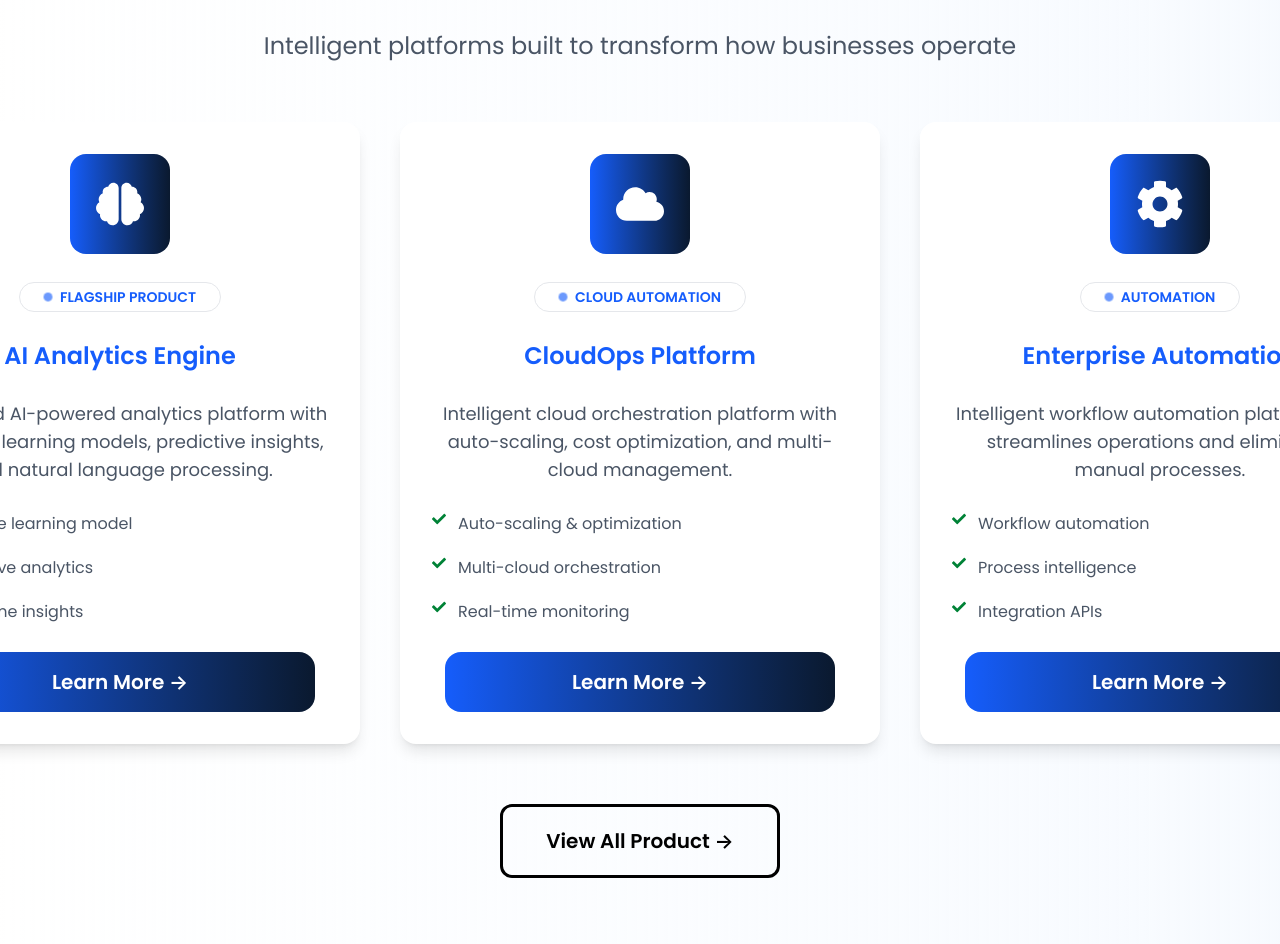
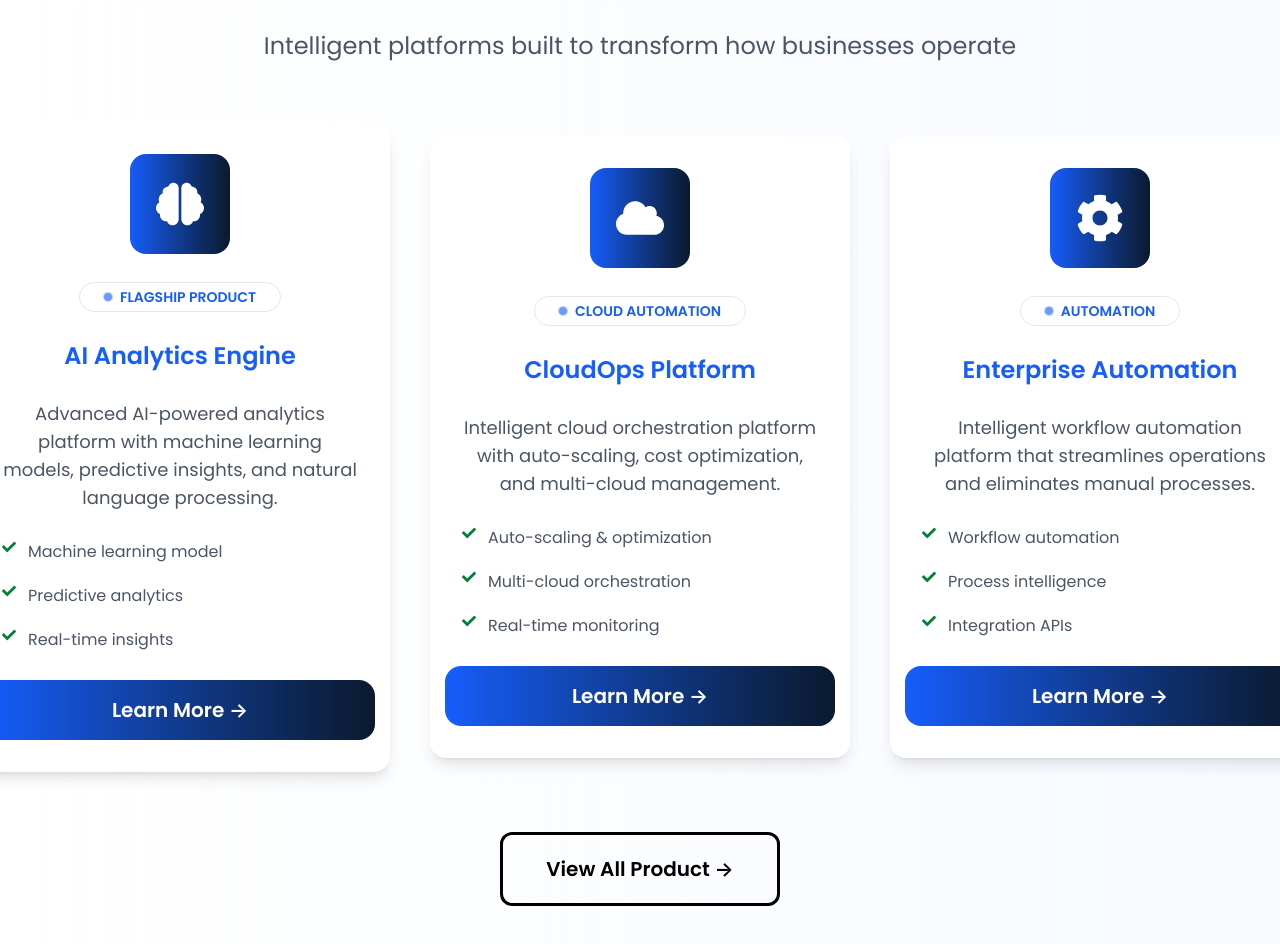
Before and after one commit to maryham1/solvurix, a React (Vite) app: page / in a window 1280 px wide. Shown: the part 3882-4826 px from the top of the page. Built offline with nearby package versions, Linux system fonts and the light colour scheme.

Commit message:
change width size

```diff
--- a/src/component/Flagship/Flagship.jsx
+++ b/src/component/Flagship/Flagship.jsx
@@ -64,7 +64,7 @@ function Flagship() {
           {flagships.map((flg) => (
             <div
               className=" transition-all duration-500  group relative bg-white p-6 flex flex-col justify-center items-center gap-4 laptop:p-8 laptop:gap-7
-                w-auto h-auto m-auto rounded-2xl shadow-lg hover:scale-[1.05] laptop:w-[480px] tablet:w-[480px]"
+                w-auto h-auto m-auto rounded-2xl shadow-lg hover:scale-[1.05] laptop:w-[420px] tablet:w-[480px]"
             >
               <div
                 className="absolute top-0 left-1/2 -translate-x-1/2
```
